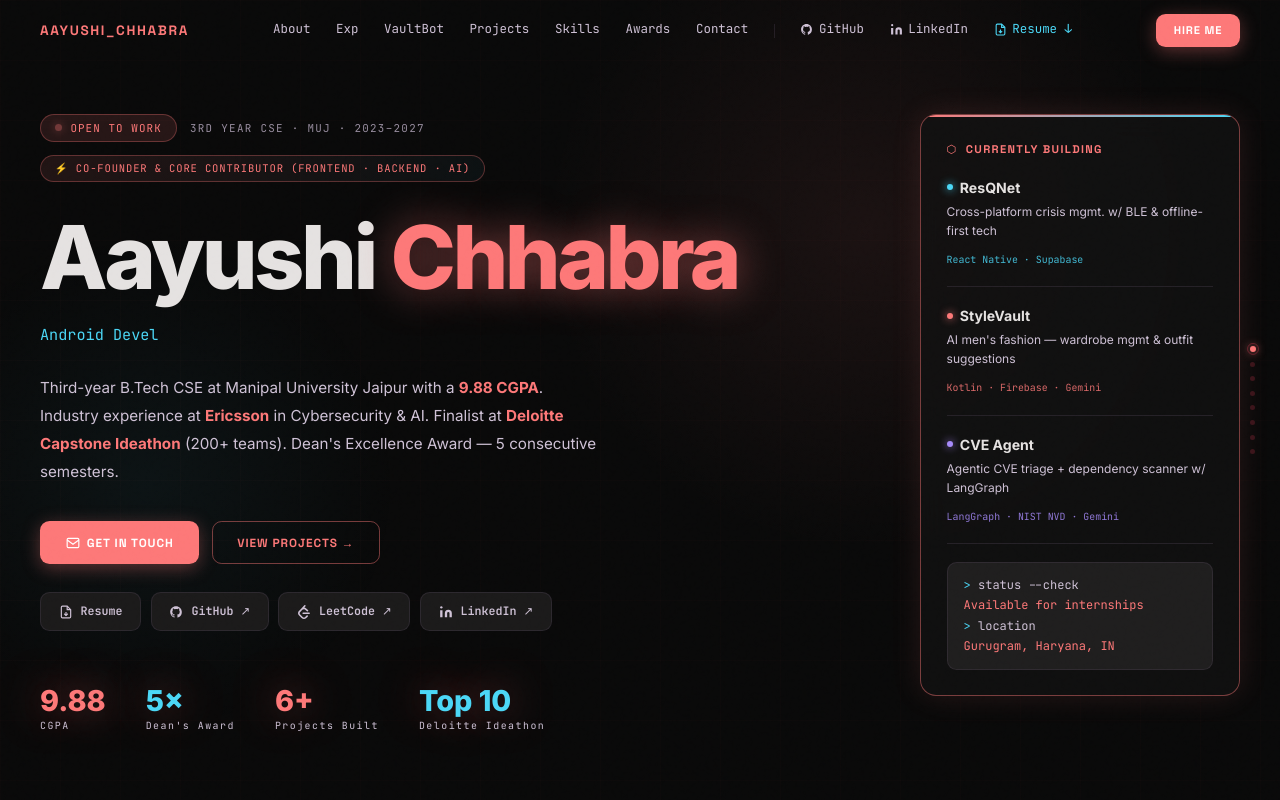
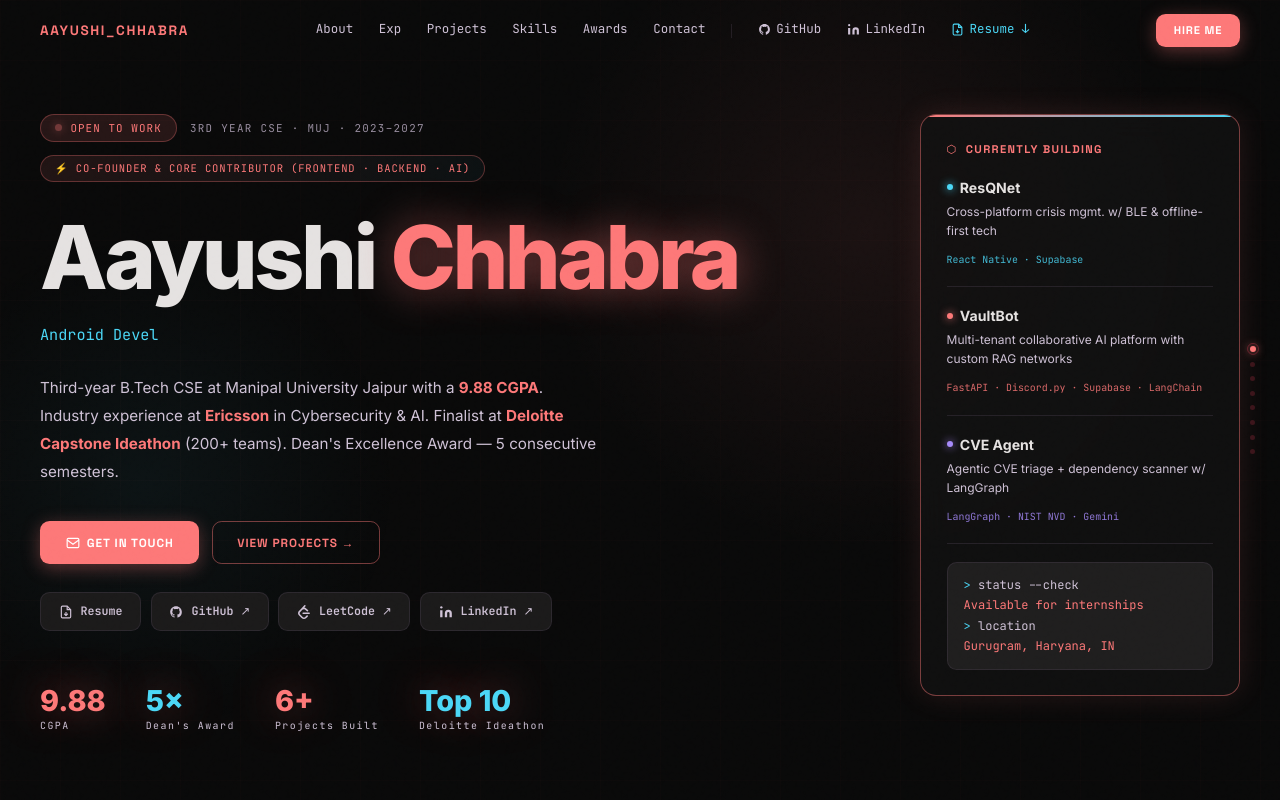
Before and after one commit to aayushichhabra/personalweb, a React (Vite) app: page / in a window 1280 px wide. Shown: the top 800 px of the page. Built offline with nearby package versions, Linux system fonts and the light colour scheme.

Commit message:
UI changes

```diff
--- a/src/App.jsx
+++ b/src/App.jsx
@@ -331,6 +331,108 @@
     text-transform: uppercase; text-decoration: none; cursor: pointer; transition: all 0.2s;
   }
   .vault-hero-badge:hover { background: linear-gradient(135deg, rgba(253,121,121,0.16), rgba(76,215,246,0.08)); border-color: rgba(253,121,121,0.5); box-shadow: 0 0 16px rgba(253,121,121,0.15); }
+
+  /* ─── Responsive Adjustments ─── */
+  @media (max-width: 768px) {
+    .hide-m { display: none !important; }
+    .show-m { display: inline-flex !important; }
+
+    .sec-pad { padding: 4rem 1.25rem !important; }
+
+    .hero-layout {
+      grid-template-columns: 1fr !important;
+      gap: 2rem !important;
+    }
+
+    .about-grid {
+      grid-template-columns: 1fr !important;
+      gap: 1.2rem !important;
+    }
+
+    .projects-grid {
+      grid-template-columns: 1fr !important;
+      gap: 1.2rem !important;
+    }
+
+    .skills-grid {
+      grid-template-columns: 1fr !important;
+      gap: 1rem !important;
+    }
+
+    .bars-grid {
+      grid-template-columns: 1fr !important;
+      gap: 0 !important;
+    }
+
+    .achievements-grid {
+      grid-template-columns: 1fr !important;
+      gap: 1rem !important;
+    }
+
+    .progress-sidebar {
+      display: none !important;
+    }
+
+    header {
+      padding: 0.9rem 1.25rem !important;
+    }
+
+    /* VaultBot specific mobile tweaks */
+    .vault-stats-container {
+      flex-direction: row !important;
+      width: 100% !important;
+      justify-content: space-between !important;
+      gap: 0.5rem !important;
+    }
+
+    .vault-stat-box {
+      flex: 1 !important;
+      padding: 0.8rem 0.4rem !important;
+    }
+
+    .vaultbot-header {
+      padding: 1.5rem 1.25rem 1.5rem !important;
+    }
+
+    .vaultbot-card > div:nth-child(2) {
+      padding: 1.5rem 1.25rem !important;
+    }
+
+    /* CGPA banner mobile tweaks */
+    .cgpa-banner {
+      padding: 1.5rem 1.25rem !important;
+      flex-direction: column !important;
+      align-items: center !important;
+      text-align: center !important;
+      gap: 1.5rem !important;
+    }
+
+    .cgpa-stats {
+      justify-content: center !important;
+      gap: 1.5rem !important;
+      width: 100% !important;
+    }
+
+    /* Contact page mobile tweaks */
+    #contact {
+      padding: 4rem 1.25rem !important;
+    }
+
+    .contact-email-text {
+      font-size: 0.75rem !important;
+      word-break: break-all !important;
+      text-align: center !important;
+    }
+
+    /* Footer layout on mobile */
+    footer {
+      flex-direction: column !important;
+      align-items: center !important;
+      text-align: center !important;
+      gap: 1rem !important;
+      padding: 2rem 1.25rem !important;
+    }
+  }
 `;
 
 function ScrollProg() {
@@ -367,7 +469,7 @@
 }
 
 function SectionProgress() {
-  const SECS = ["hero","about","timeline","experience","projects","skills","achievements","contact"];
+  const SECS = ["hero","about","timeline","experience","vaultbot","skills","achievements","contact"];
   const [active, setActive] = useState("hero");
   useEffect(() => {
     const obs = new IntersectionObserver(entries => {
@@ -396,7 +498,7 @@
     window.addEventListener("scroll", fn, { passive: true });
     return () => window.removeEventListener("scroll", fn);
   }, []);
-  const links = [["about","About"],["experience","Exp"],["vaultbot","VaultBot"],["projects","Projects"],["skills","Skills"],["achievements","Awards"],["contact","Contact"]];
+  const links = [["about","About"],["experience","Exp"],["vaultbot","Projects"],["skills","Skills"],["achievements","Awards"],["contact","Contact"]];
   return (
     <>
       <header style={{
@@ -501,7 +603,7 @@
                 <svg width="14" height="14" fill="none" stroke="currentColor" strokeWidth="2" viewBox="0 0 24 24"><rect x="2" y="4" width="20" height="16" rx="2"/><path d="M2 7l10 7 10-7"/></svg>
                 Get In Touch
               </a>
-              <a href="#projects" className="btn-outline-rose">View Projects →</a>
+              <a href="#vaultbot" className="btn-outline-rose">View Projects →</a>
             </div>
             <div className="rv d5" style={{ display:"flex", gap:"0.6rem", flexWrap:"wrap" }}>
               <a href="/Aayushi_Chhabra_Resume.pdf" download="Aayushi_Chhabra_Resume.pdf" className="icon-btn">
@@ -540,7 +642,7 @@
               </div>
               {[
                 { name:"ResQNet", desc:"Cross-platform crisis mgmt. w/ BLE & offline-first tech", tech:"React Native · Supabase", col:"var(--cyan)" },
-                { name:"StyleVault", desc:"AI men's fashion — wardrobe mgmt & outfit suggestions", tech:"Kotlin · Firebase · Gemini", col:"var(--rose)" },
+                { name:"VaultBot", desc:"Multi-tenant collaborative AI platform with custom RAG networks", tech:"FastAPI · Discord.py · Supabase · LangChain", col:"var(--rose)" },
                 { name:"CVE Agent", desc:"Agentic CVE triage + dependency scanner w/ LangGraph", tech:"LangGraph · NIST NVD · Gemini", col:"#a78bfa" },
               ].map(({ name, desc, tech, col }) => (
                 <div key={name} style={{ marginBottom:"1.1rem", paddingBottom:"1.1rem", borderBottom:"1px solid var(--outline)" }}>
@@ -586,7 +688,6 @@
   return (
     <section id="about" className="sec-pad" style={{ background:"var(--surface)", position:"relative", overflow:"hidden" }}>
       <div style={{ maxWidth:1200, margin:"0 auto" }}>
-        <div className="rv sec-label">About Me</div>
         <div className="about-grid" style={{ display:"grid", gridTemplateColumns:"1fr 1fr", gap:"1.5rem", alignItems:"start" }}>
           <div className="rv d1 glass" style={{ padding:"2rem", position:"relative", overflow:"hidden" }}>
             <div style={{ position:"absolute", top:0, left:0, right:0, height:2, background:"linear-gradient(90deg, var(--rose), transparent)" }} />
@@ -681,7 +782,6 @@
       <div style={{ position: "absolute", top: "20%", left: "50%", transform: "translateX(-50%)", width: 600, height: 600, background: "radial-gradient(circle, rgba(244,63,94,0.03) 0%, transparent 70%)", borderRadius: "50%", pointerEvents: "none" }} />
 
       <div style={{ maxWidth: 900, margin: "0 auto", position: "relative" }}>
-        <div className="rv sec-label">Journey</div>
         <h2 className="rv d1" style={{ fontFamily:"'Inter',sans-serif", fontSize: "clamp(1.8rem,4vw,2.8rem)", fontWeight: 900, marginBottom: "4rem" }}>
           My <span style={{ color:"var(--rose)" }}>Timeline</span>
         </h2>
@@ -791,7 +891,6 @@
   return (
     <section id="experience" className="sec-pad" style={{ background:"var(--bg)" }}>
       <div style={{ maxWidth:1200, margin:"0 auto" }}>
-        <div className="rv sec-label">Experience</div>
         <h2 className="rv d1" style={{ fontFamily:"'Inter',sans-serif", fontSize:"clamp(1.8rem,3.5vw,2.6rem)", fontWeight:800, letterSpacing:"-0.02em", marginBottom:"3rem" }}>
           Work <span style={{ color:"var(--rose)" }}>History</span>
         </h2>
@@ -870,7 +969,6 @@
   return (
     <section id="vaultbot" style={{ padding:"6rem 2.5rem", background:"var(--surface)" }}>
       <div style={{ maxWidth:1200, margin:"0 auto" }}>
-        <div className="rv sec-label">Collaborative Build</div>
         <div className="rv d1" style={{ marginBottom:"2.5rem" }}>
           <h2 style={{ fontFamily:"'Inter',sans-serif", fontSize:"clamp(1.8rem,3.5vw,2.6rem)", fontWeight:800, letterSpacing:"-0.02em", marginBottom:"0.6rem" }}>
             A Platform I Helped <span style={{ color:"var(--rose)" }}>Build</span>
@@ -903,7 +1001,7 @@
                 </div>
               </div>
 
-              <div style={{ display:"flex", flexDirection:"column", gap:"0.6rem", minWidth:160 }}>
+              <div className="vault-stats-container" style={{ display:"flex", flexDirection:"column", gap:"0.6rem", minWidth:160 }}>
                 <div className="vault-stat-box">
                   <div style={{ fontFamily:"'Inter', sans-serif", fontWeight:800, fontSize:"2.1rem", color:"var(--rose)", letterSpacing:"-0.04em", lineHeight:1 }}>12,806</div>
                   <div style={{ fontFamily:"'JetBrains Mono', monospace", fontSize:"0.6rem", color:"rgba(253,121,121,0.6)", textTransform:"uppercase", letterSpacing:"0.1em", marginTop:"0.3rem" }}>Lines of Code</div>
@@ -1030,12 +1128,12 @@
     link:"https://github.com/aayushichhabra",
   },
   {
-    num:"06", name:"StyleVault",
-    tagline:"AI-powered men's fashion app for wardrobe management & body-fit analysis",
-    category:"Android · AI", col:"#a78bfa",
-    tech:["Kotlin","Android Studio","Firebase","Gemini API","Camera API","Figma"],
-    highlights:["AI outfit recommendations by wardrobe, weather & occasion","Digital closet: upload, categorize & plan outfits","Body measurement for fit-based AI styling suggestions"],
-    link:"https://github.com/aayushichhabra",
+    num:"06", name:"VaultBot AI",
+    tagline:"Production-grade multi-tenant RAG platform & Discord collaboration agent",
+    category:"AI · Backend · Full Stack", col:"#a78bfa",
+    tech:["FastAPI","Discord.py","LangChain","Supabase","Redis","Groq / Llama 3"],
+    highlights:["RAG-based context-aware server intelligence","Custom retrieval pipeline with FAISS vector database","Scale-ready multi-tenant infrastructure on Oracle Cloud"],
+    link:"#vaultbot",
   },
 ];
 
@@ -1119,7 +1217,6 @@
   return (
     <section id="projects" style={{ padding:"6rem 2.5rem", background:"var(--surface)" }}>
       <div style={{ maxWidth:1200, margin:"0 auto" }}>
-        <div className="rv sec-label">Projects</div>
         <div style={{ display:"flex", justifyContent:"space-between", alignItems:"flex-end", flexWrap:"wrap", gap:"1rem", marginBottom:"3rem" }}>
           <h2 className="rv d1" style={{ fontFamily:"'Inter',sans-serif", fontSize:"clamp(1.8rem,3.5vw,2.6rem)", fontWeight:800, letterSpacing:"-0.02em" }}>
             Featured <span style={{ color:"var(--rose)" }}>Work</span>
@@ -1192,7 +1289,6 @@
   return (
     <section id="skills" style={{ padding:"6rem 2.5rem", background:"var(--bg)" }}>
       <div style={{ maxWidth:1200, margin:"0 auto" }}>
-        <div className="rv sec-label">Skills</div>
         <div className="skills-tab-row" style={{ display:"flex", justifyContent:"space-between", alignItems:"flex-end", flexWrap:"wrap", gap:"1rem", marginBottom:"2.5rem" }}>
           <h2 className="rv d1" style={{ fontFamily:"'Inter',sans-serif", fontSize:"clamp(1.8rem,3.5vw,2.6rem)", fontWeight:800, letterSpacing:"-0.02em" }}>
             Technical <span style={{ color:"var(--rose)" }}>Toolkit</span>
@@ -1255,7 +1351,6 @@
   return (
     <section id="achievements" className="sec-pad" style={{ background:"var(--surface)" }}>
       <div style={{ maxWidth:1200, margin:"0 auto" }}>
-        <div className="rv sec-label">Recognition</div>
         <h2 className="rv d1" style={{ fontFamily:"'Inter',sans-serif", fontSize:"clamp(1.8rem,3.5vw,2.6rem)", fontWeight:800, letterSpacing:"-0.02em", marginBottom:"3rem" }}>
           Milestones & <span style={{ color:"var(--rose)" }}>Awards</span>
         </h2>
@@ -1299,7 +1394,6 @@
     <section id="contact" className="sec-pad" style={{ background:"var(--bg)", position:"relative", overflow:"hidden" }}>
       <div style={{ position:"absolute", top:"50%", left:"50%", transform:"translate(-50%,-50%)", width:700, height:700, background:"radial-gradient(circle, rgba(253,121,121,0.05) 0%, transparent 70%)", borderRadius:"50%", pointerEvents:"none" }} />
       <div style={{ maxWidth:700, margin:"0 auto", textAlign:"center", position:"relative" }}>
-        <div className="rv sec-label" style={{ justifyContent:"center" }}>Contact</div>
         <h2 className="rv d1" style={{ fontFamily:"'Inter',sans-serif", fontSize:"clamp(2.2rem,5vw,3.5rem)", fontWeight:800, letterSpacing:"-0.03em", marginBottom:"1.2rem", lineHeight:1.1 }}>
           Let's <span style={{ color:"var(--rose)", textShadow:"0 0 30px rgba(253,121,121,0.3)" }}>Connect</span>
         </h2>
```
